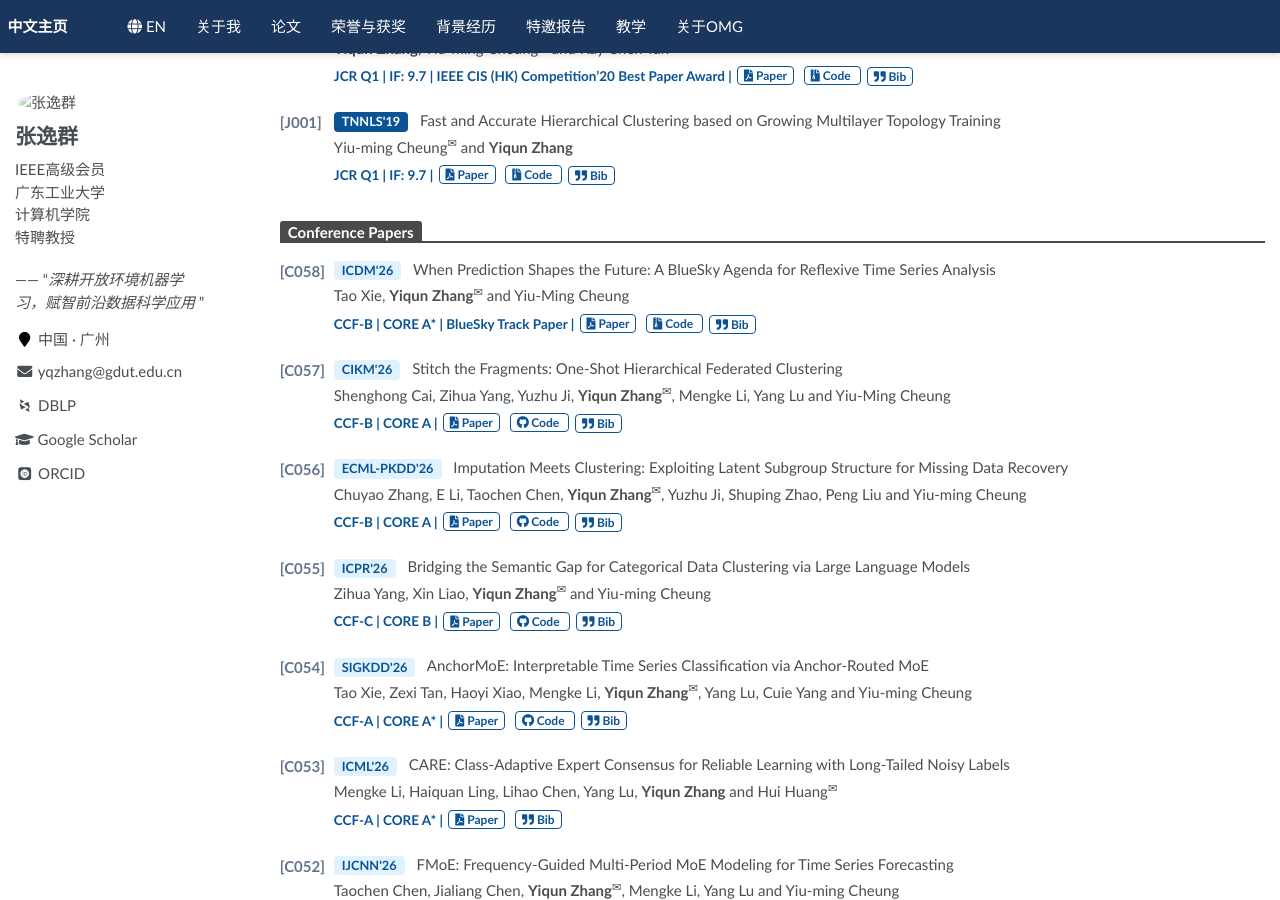
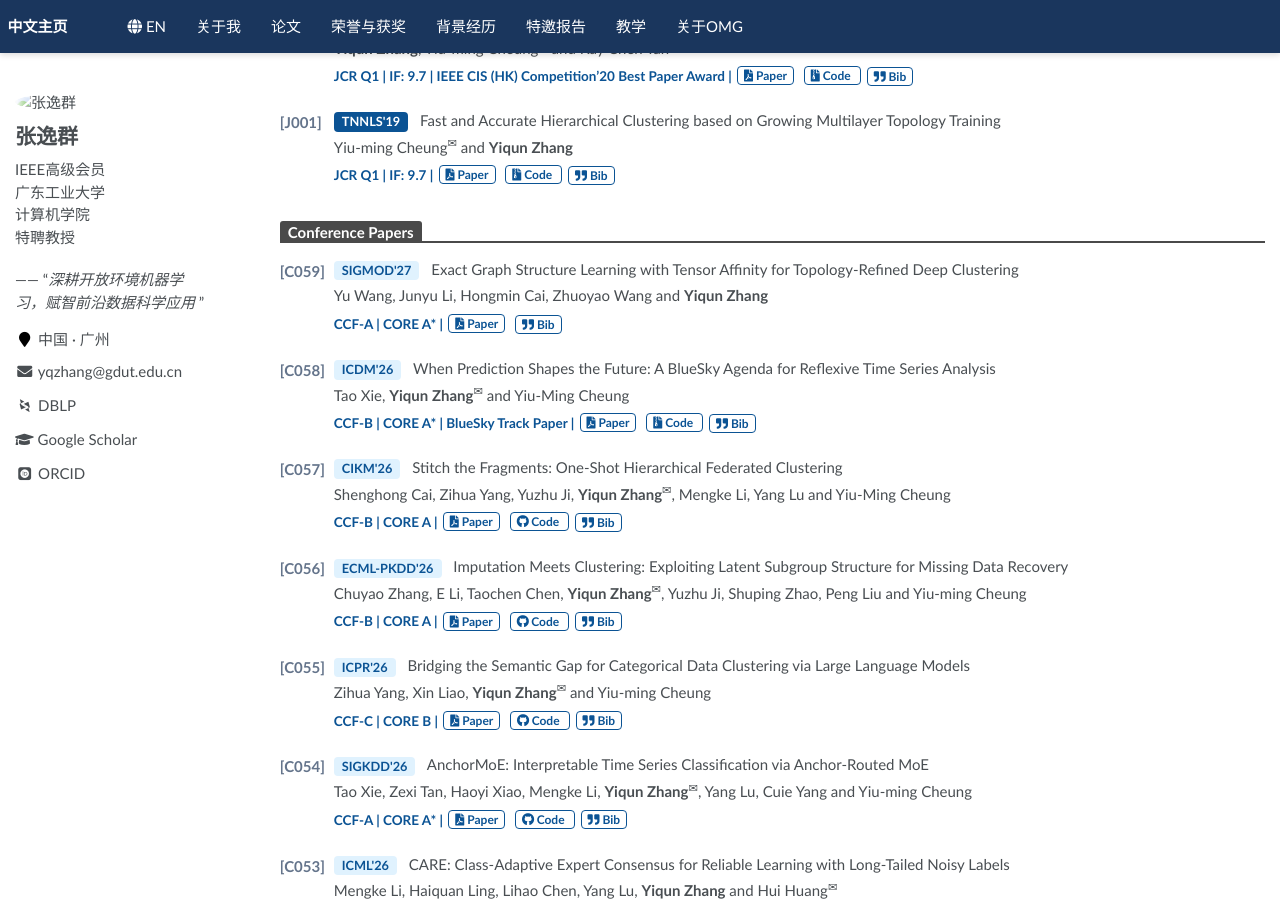
Before and after one commit to yqzhang-Zz/zh-publications, a Jekyll site: the page built from _pages/about.md, in a window 1280 px wide and 900 px high, scrolled down 3086 px. Built offline with Jekyll 4.4.1, drawn with Linux system fonts in a browser that asks for light colours; some web fonts are replaced; a script that is not in the unit is left out; comment, search, counter and statistics services are not loaded.

Commit message:
Update conference_papers.yml

```diff
--- a/_data/conference_papers.yml
+++ b/_data/conference_papers.yml
@@ -1,6 +1,22 @@
 # _data/conference_papers.yml
 
 # ==================== 2026 ====================
+- id: "C059"
+  venue: "SIGMOD'27"
+  conf_key: "SIGMOD"
+  title: "Exact Graph Structure Learning with Tensor Affinity for Topology-Refined Deep Clustering"
+  authors: "Yu Wang, Junyu Li, Hongmin Cai, Zhuoyao Wang and <strong>Yiqun Zhang</strong>"
+  tag: ""
+  link: "#"
+  bib: |-
+    @inproceedings{wang2027exact,
+      author = {Wang, Yu and Li, Junyu and Cai, Hongmin and Wang, Zhuoyao and Zhang, Yiqun},
+      title = {Exact Graph Structure Learning with Tensor Affinity for Topology-Refined Deep Clustering},
+      booktitle = {Proceedings of the ACM SIGMOD International Conference on Management of Data},
+      address = {Huntington Beach, CA, USA, June 13--19},
+      year = {2027}
+    }
+
 - id: "C058"
   venue: "ICDM'26"
   conf_key: "ICDM"
```
